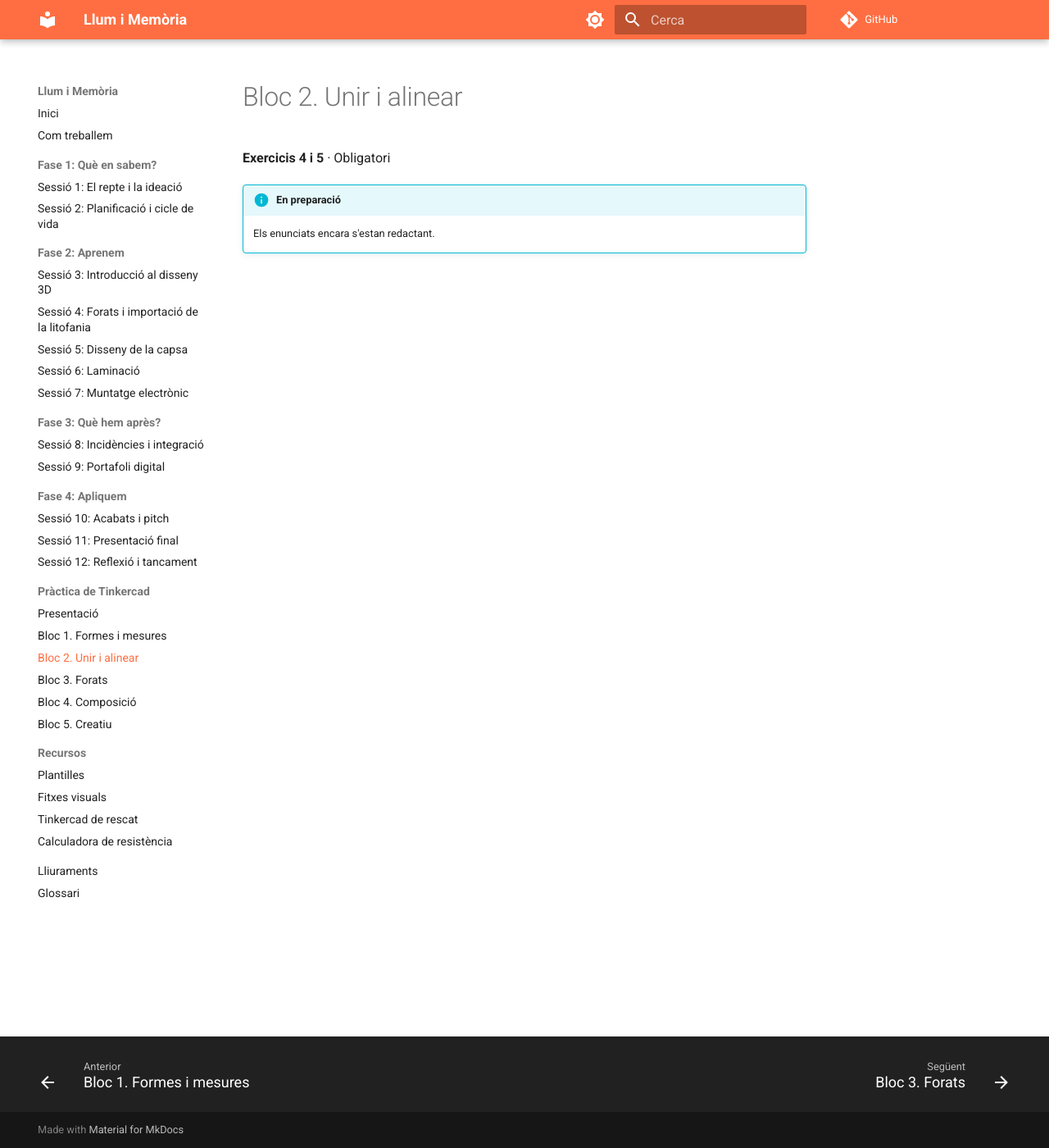
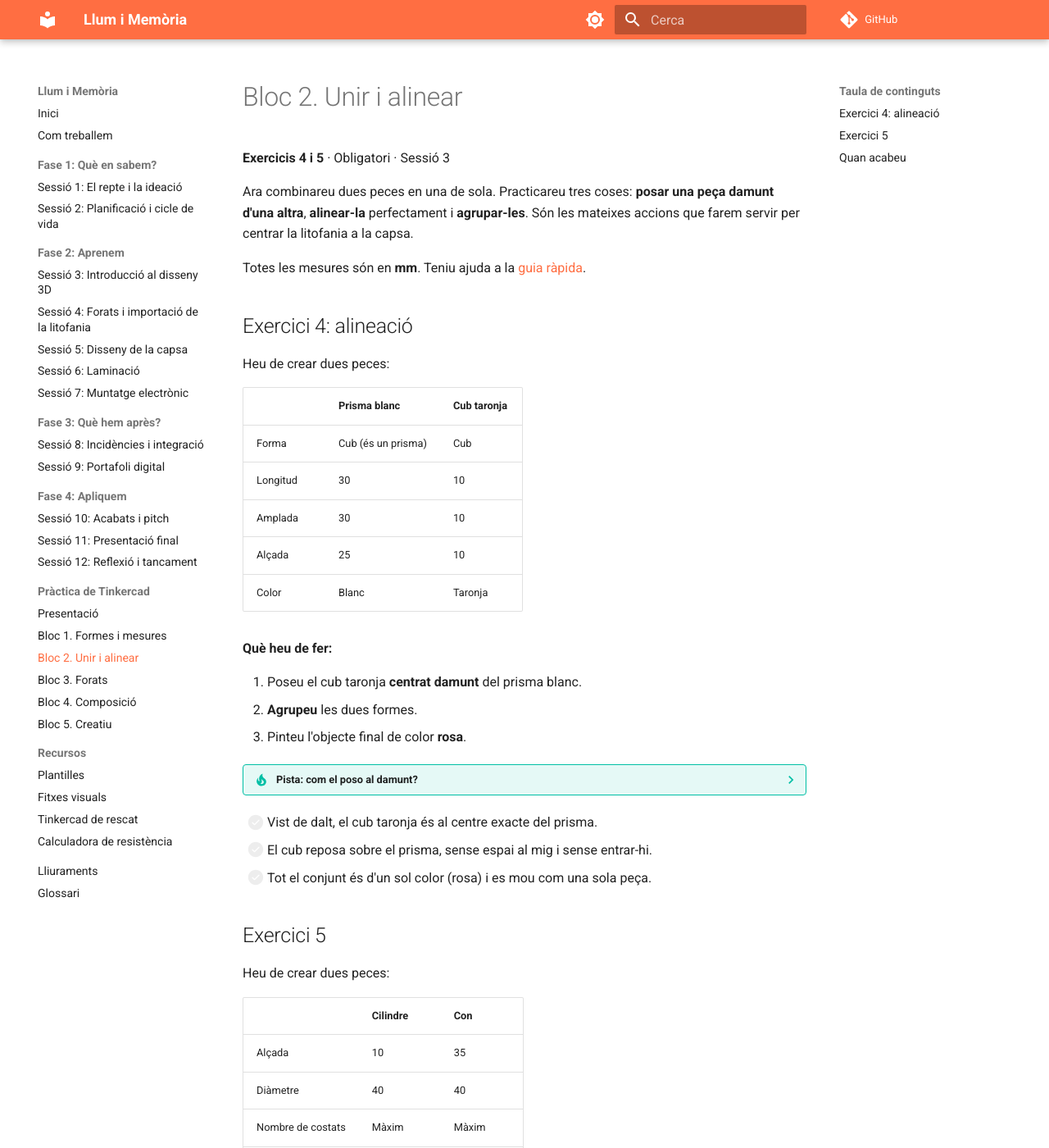
Before and after one commit to AlbertGodina/llum-i-memoria, an MkDocs documentation site: the page built from docs/practica-tinkercad/bloc2-unir-alinear.md, in a window 1280 px wide and 1400 px high. Shown: the whole window at 82% size. Built offline with MkDocs 1.6.1 and Material for MkDocs 9.7.7, drawn with Linux system fonts in a browser that asks for light colours; comment, search, counter and statistics services are not loaded; some of the changed text lies outside the part shown.

Commit message:
Update bloc2-unir-alinear.md

```diff
--- a/docs/practica-tinkercad/bloc2-unir-alinear.md
+++ b/docs/practica-tinkercad/bloc2-unir-alinear.md
@@ -1,6 +1,62 @@
 # Bloc 2. Unir i alinear
 
-**Exercicis 4 i 5** · Obligatori
+**Exercicis 4 i 5** · Obligatori · Sessió 3
 
-!!! info "En preparació"
-    Els enunciats encara s'estan redactant.
+Ara combinareu dues peces en una de sola. Practicareu tres coses: **posar una peça damunt d'una altra**, **alinear-la** perfectament i **agrupar-les**. Són les mateixes accions que farem servir per centrar la litofania a la capsa.
+
+Totes les mesures són en **mm**. Teniu ajuda a la [guia ràpida](guia-rapida.md).
+
+## Exercici 4: alineació
+
+Heu de crear dues peces:
+
+| | Prisma blanc | Cub taronja |
+|---|---|---|
+| Forma | Cub (és un prisma) | Cub |
+| Longitud | 30 | 10 |
+| Amplada | 30 | 10 |
+| Alçada | 25 | 10 |
+| Color | Blanc | Taronja |
+
+**Què heu de fer:**
+
+1. Poseu el cub taronja **centrat damunt** del prisma blanc.
+2. **Agrupeu** les dues formes.
+3. Pinteu l'objecte final de color **rosa**.
+
+??? tip "Pista: com el poso al damunt?"
+    Pugeu el cub taronja amb la fletxa negra escrivint 25 (l'alçada del prisma blanc). Després, seleccioneu les dues peces i feu servir l'eina Align (**L**) per centrar-les als dos eixos horitzontals.
+
+- [ ] Vist de dalt, el cub taronja és al centre exacte del prisma.
+- [ ] El cub reposa sobre el prisma, sense espai al mig i sense entrar-hi.
+- [ ] Tot el conjunt és d'un sol color (rosa) i es mou com una sola peça.
+
+## Exercici 5
+
+Heu de crear dues peces:
+
+| | Cilindre | Con |
+|---|---|---|
+| Alçada | 10 | 35 |
+| Diàmetre | 40 | 40 |
+| Nombre de costats | Màxim | Màxim |
+| Color | Taronja | Morat |
+
+**Què heu de fer:**
+
+1. Poseu el con **just damunt** del cilindre.
+2. **Agrupeu** les dues formes.
+3. Pinteu-les de color **groc**.
+
+??? tip "Pista"
+    Fixeu-vos que el con i el cilindre tenen el mateix diàmetre. Quan els alineeu pel centre, la base del con ha de coincidir amb la cara superior del cilindre.
+
+- [ ] El con es veu centrat damunt del cilindre des de qualsevol vista.
+- [ ] No hi ha espai entre el con i el cilindre.
+- [ ] L'objecte és groc i agrupat.
+
+## Quan acabeu
+
+- Feu les **captures de pantalla** dels exercicis 4 i 5.
+- Reviseu el vostre treball amb la parella veïna: és la verificació creuada de la [sessió 3](../fase2-aprenem/s03-tinkercad-basic.md).
+- Si us sobra temps, exporteu l'exercici 5 com a **.STL**.
```
